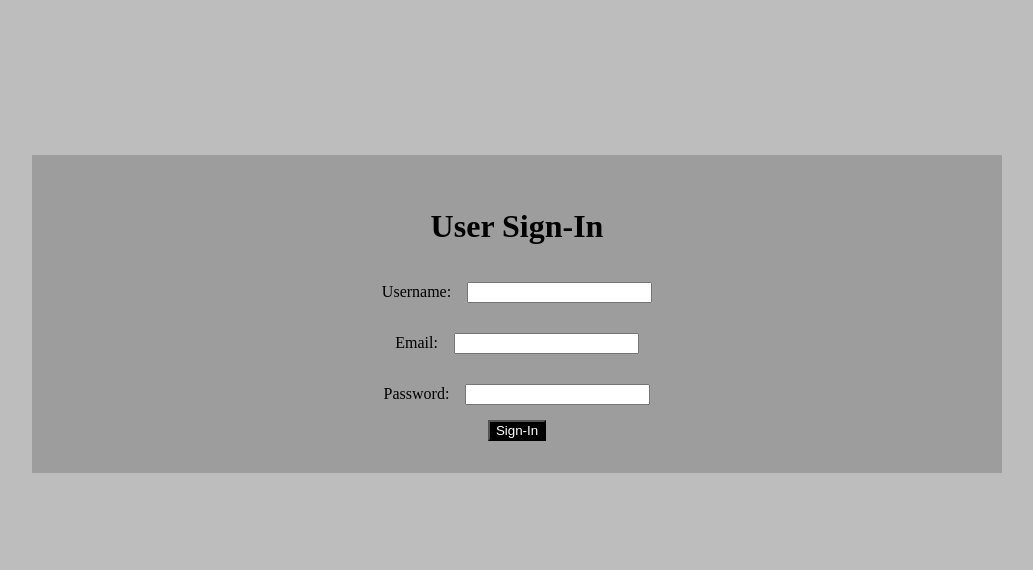
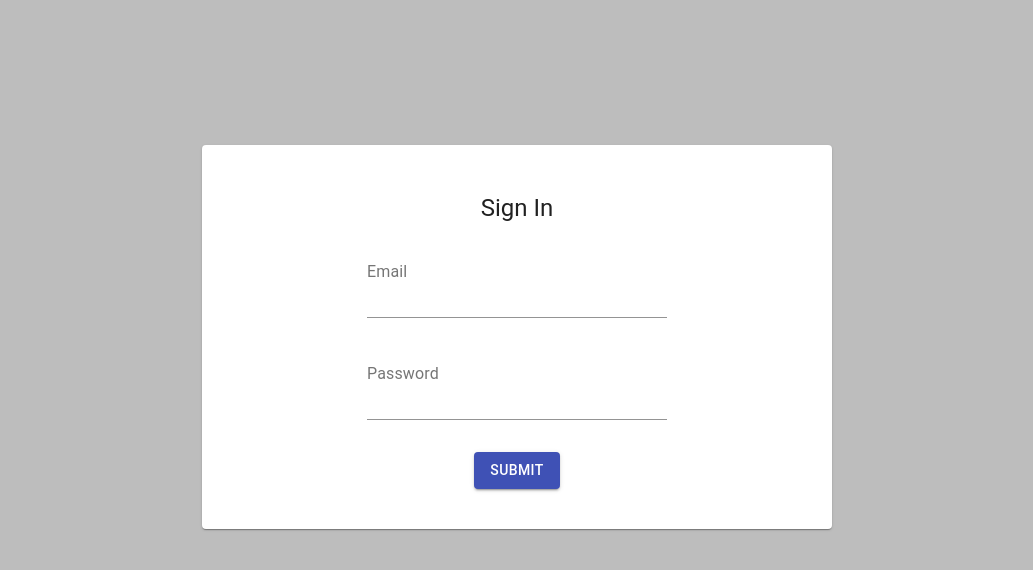
Before and after one commit to KaylRodgers/SneakOut, a React (Create React App) app in the folder client/: page /signin in a window 1280 px wide. Shown: the top 570 px of the page, without its empty margins (123-1156 px from the left). Built offline with nearby package versions, Linux system fonts and the light colour scheme.

Commit message:
Added in basic authentication functionality and SignIn page.
I have added the api-auth.js and auth-helper.js files described in class. I then modified the Signin.js file to use the methods implemented in the previously mentioned files. I have now started the DeleteUser.js file.

```diff
--- a/client/package.json
+++ b/client/package.json
@@ -7,6 +7,7 @@
     "@testing-library/jest-dom": "^5.17.0",
     "@testing-library/react": "^13.4.0",
     "@testing-library/user-event": "^13.5.0",
+    "mui": "^0.0.1",
     "react": "^18.2.0",
     "react-dom": "^18.2.0",
     "react-hook-form": "^7.48.2",
@@ -15,7 +16,7 @@
     "web-vitals": "^2.1.4"
   },
   "scripts": {
-    "start": "react-scripts start",
+    "start": "concurrently \"nodemon ../server.js\" \"set PORT=3001 && react-scripts start\"",
     "build": "react-scripts build",
     "test": "react-scripts test",
     "eject": "react-scripts eject"
--- a/client/public/index.html
+++ b/client/public/index.html
@@ -8,8 +8,7 @@
   <body>
     <div id="root"></div>
     <!--
-      To begin the development, run `npm start` or `yarn start`.
-      To create a production bundle, use `npm run build` or `yarn build`.
+      To run the application, run `npm start` or `yarn start`.
     -->
   </body>
 </html>
--- /dev/null
+++ b/client/src/auth/api-auth.js
@@ -0,0 +1,26 @@
+const signin = async (user) => {
+    try {
+        let response = await fetch('/auth/signin/', {
+            method: 'POST',
+            headers: {
+                'Accept': 'application/json',
+                'Content-Type': 'application/json'
+            },
+            credentials: 'include',
+            body: JSON.stringify(user)
+        })
+        return await response.json()
+    } catch (err) {
+        console.log(err)
+    }
+}
+const signout = async () => {
+    try {
+        let response = await fetch('/auth/signout/', { method: 'GET' })
+        return await response.json()
+    } catch (err) {
+        console.log(err)
+    }
+}
+
+export default { signin, signout };
--- /dev/null
+++ b/client/src/auth/auth-helper.js
@@ -0,0 +1,45 @@
+import authImport from './api-auth.js';
+
+const auth = {
+    isAuthenticated() {
+        if (typeof window == undefined) {
+            return false;
+        }
+        if (sessionStorage.getItem('jwt')) {
+            return JSON.parse(sessionStorage.getItem('jwt'));
+        } else {
+            return false;
+        }
+    }
+    ,
+    authenticate(jwt, cb) {
+        if (typeof window !== undefined) {
+            sessionStorage.setItem('jwt', JSON.stringify(jwt));
+        }
+    }
+    ,
+    clearJWT(cb) {
+        if (typeof window !== "undefined") {
+            sessionStorage.removeItem('jwt');
+        }
+        cb();
+        authImport.signout().then(
+            (data) => {
+                document.cookie = "t=; expires=Thu, 01 Jan 1970 00:00:00 UTC; path=/;"
+            }
+        )
+    }
+    ,
+    updateUser(user, cb) {
+        if (typeof window !== "undefined") {
+            if (sessionStorage.getItem("jwt")) {
+                let auth = JSON.parse(sessionStorage.getItem("jwt"));
+                auth.user = user;
+                sessionStorage.setItem('jwt', JSON.stringify(auth));
+                cb();
+            }
+        }
+    }
+};
+
+export default auth;
--- a/client/src/user/Signin.js
+++ b/client/src/user/Signin.js
@@ -1,29 +1,104 @@
-import React from 'react';
+import { React, useState } from 'react';
 import './Signin.css';
+import auth from '../auth/api-auth.js';
+import authHelper from '../auth/auth-helper.js';
+import Card from '@material-ui/core/Card';
+import CardActions from '@material-ui/core/CardActions';
+import CardContent from '@material-ui/core/CardContent';
+import Button from '@material-ui/core/Button';
+import TextField from '@material-ui/core/TextField';
+import Typography from '@material-ui/core/Typography';
+import Icon from '@material-ui/core/Icon';
+import { makeStyles } from '@material-ui/core';
 
-export default function Signin() {
+const useStyles = makeStyles (theme => ({
+    card: {
+        maxWidth: 600,
+        margin: 'auto',
+        textAlign: 'center',
+        marginTop: theme.spacing(5),
+        paddingBottom: theme.spacing(2)
+      }
+      ,
+      error: {
+        verticalAlign: 'middle'
+      }
+      ,
+      title: {
+        marginTop: theme.spacing(2),
+        color: theme.palette.openTitle
+      }
+      ,
+      textField: {
+        marginLeft: theme.spacing(1),
+        marginRight: theme.spacing(1),
+        width: 300
+      }
+      ,
+      submit: {
+        margin: 'auto',
+        marginBottom: theme.spacing(2)
+      }
+}))
+
+export default function Signin(props) {
+    const classes = useStyles();
+
+    const [values, setValues] = useState(
+        {
+            email: "",
+            username: "",
+            password: "",
+            error: '',
+            redirectToReffer: false
+        }
+    );
+
+    const clickSubmit = () => {
+        const user = {
+            email: values.email || undefined,
+            username: values.username || undefined,
+            password: values.password || undefined
+        }
+        auth.signin(user).then(
+            (data) => {
+                if (data.error) {
+                    setValues({...values, error: data.error})
+                } else {
+                    authHelper.authenticate(
+                        data, () => {
+                            setValues({...values, error: '', redirectToReffer: true})
+                        }
+                    )
+                }
+            }
+        )
+    }
+
+    const handleChange = name => event => {
+        setValues({...values})
+    }
+
+
 
     return (
-        <html>
-            <form>
-                <h1>User Sign-In</h1>
-                <div>
-                    <label>Username: &nbsp; &nbsp;</label>
-                    <input></input> <br></br>
-                </div>
-
-                <div>
-                    <label>Email: &nbsp; &nbsp;</label>
-                    <input></input> <br></br>
-                </div>
-
-                <div>
-                    <label>Password: &nbsp; &nbsp;</label>
-                    <input></input> <br></br>
-                </div>
-
-                <button>Sign-In</button>
-            </form>
-        </html>
+        <Card className={classes.card}>
+            <CardContent>
+                <Typography variant="h5" className={classes.title}>
+                    Sign In
+                </Typography>
+                <TextField id="email" type="email" label="Email" className={classes.textField} value={values.email} onChange={handleChange('email')} margin="normal" /><br />
+                <TextField id="password" type="password" label="Password" className={classes.textField} value={values.password} onChange={handleChange('password')} margin="normal" />
+                <br /> {
+                    values.error && (<Typography component="p" color="error">
+                        <Icon color="error" className={classes.error}>error</Icon>
+                        {values.error}
+                    </Typography>)
+                }
+            </CardContent>
+            <CardActions>
+                <Button color="primary" variant="contained" onClick={clickSubmit} className={classes.submit}>Submit</Button>
+            </CardActions>
+        </Card>
     );
 }
```
Also changed, not shown: client/src/user/DeleteUser.js (added), client/src/user/api-user.js (added), 2 other files (tests, documents, lock files or other folders).
